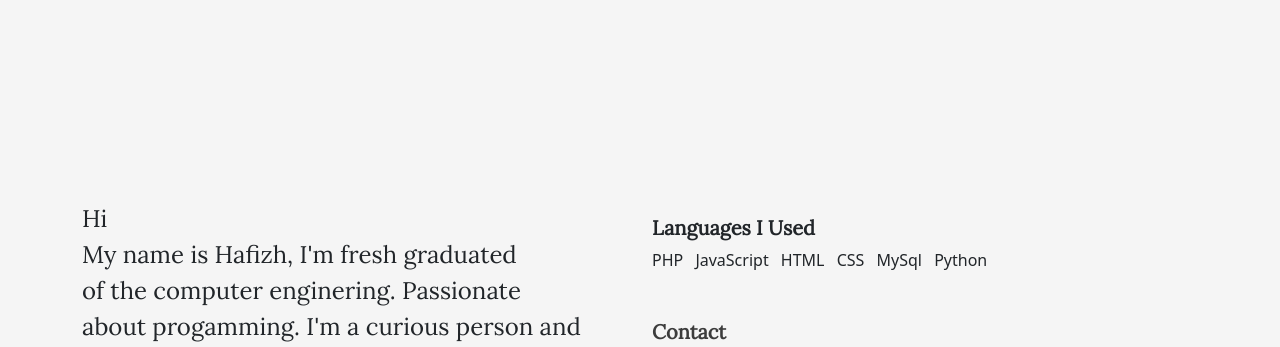
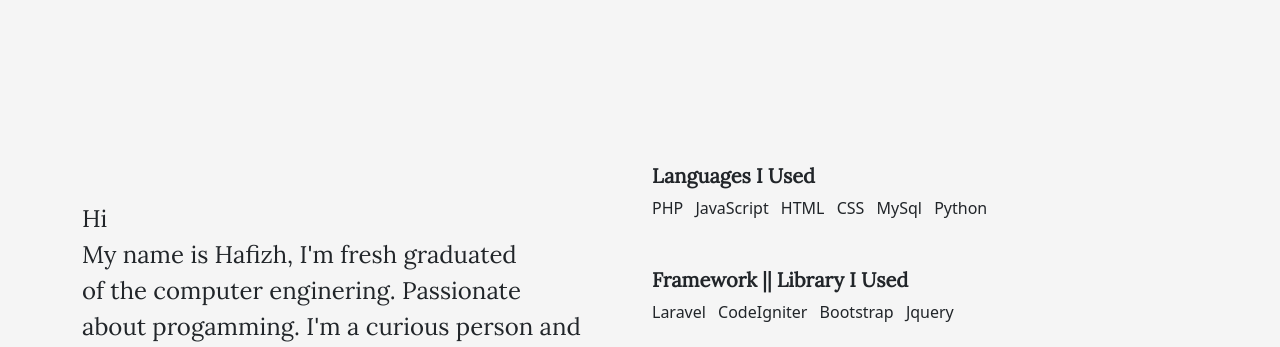
Before and after one commit to Fizh16/fizhporto, a plain HTML site: page index.html in a window 1280 px wide. Shown: the part 1534-1881 px from the top of the page. Drawn offline with nearby package versions, Linux system fonts and the light colour scheme.

Commit message:
Add framework list

```diff
--- a/index.html
+++ b/index.html
@@ -128,6 +128,15 @@
                             <li class="list-inline-item">Python</li>
                         </ul>
                     </div>
+                    <div id="framework">
+                        <h5 class="font-lora fw-bolder mt-5">Framework || Library I Used</h5>
+                        <ul class="list-inline">
+                            <li class="list-inline-item">Laravel</li>
+                            <li class="list-inline-item">CodeIgniter</li>
+                            <li class="list-inline-item">Bootstrap</li>
+                            <li class="list-inline-item">Jquery</li>
+                        </ul>
+                    </div>
                     <div id="contact">
                         <h5 class="font-lora fw-bolder mt-5 font-color">Contact</h5>
                         <a href="mailto: hafizhtaufiqulh@gmail.com" class="font-color link-contact"><i class="bi bi-envelope me-3 font-20"></i></a>
```
